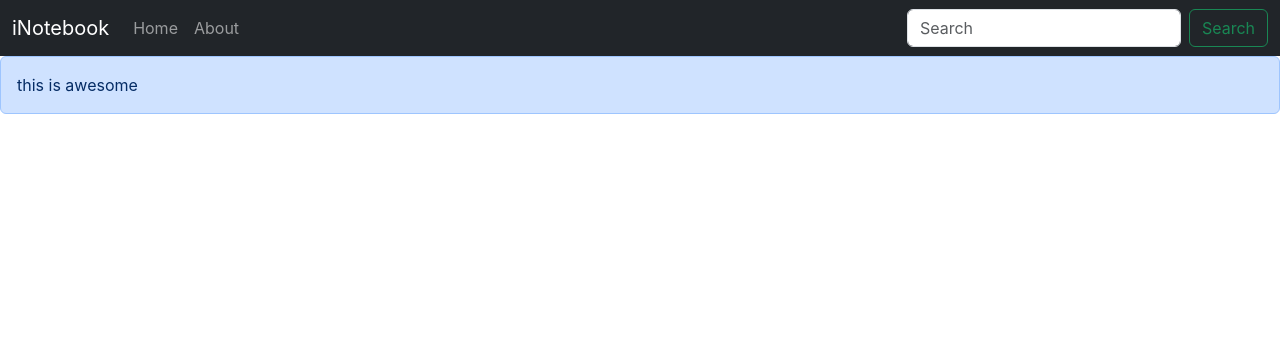
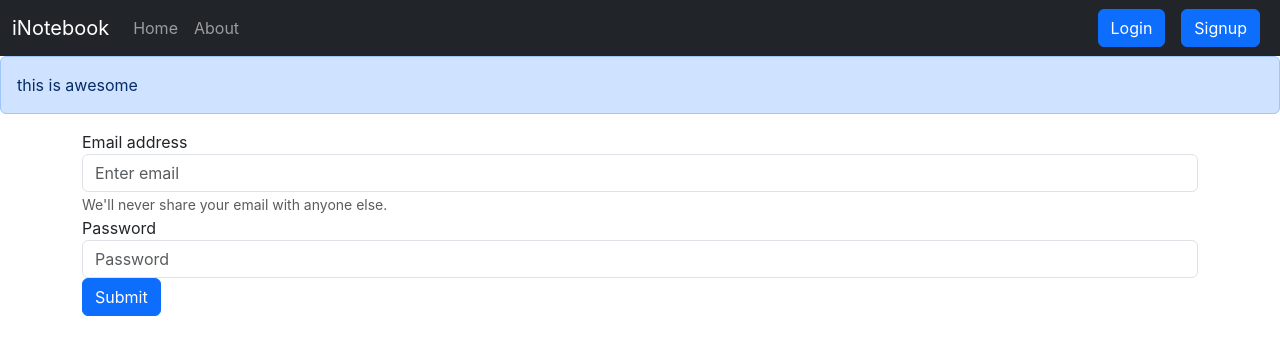
Before and after one commit to salim17/harry-iNotebook, a React (Create React App) app: page /login in a window 1280 px wide. Shown: the top 354 px of the page. Built offline with nearby package versions, Linux system fonts and the light colour scheme.

Commit message:
video 69

```diff
--- a/src/App.js
+++ b/src/App.js
@@ -5,6 +5,8 @@
 import About from "./components/About";
 import NoteState from "./context/notes/NoteState";
 import Alert from "./components/Alert";
+import Login from "./components/Login";
+import Signup from "./components/Signup";
 
 function App() {
   return (
@@ -17,6 +19,8 @@
             <Routes>
               <Route exact path="/" element={<Home />}></Route>
               <Route exact path="/about" element={<About />}></Route>
+              <Route exact path="/login" element={<Login/>}></Route>
+              <Route exact path="/signup" element={<Signup />}></Route>
             </Routes>
           </div>
         </Router>
--- a/src/components/AddNote.js
+++ b/src/components/AddNote.js
@@ -26,7 +26,6 @@
             className="form-control"
             id="title"
             name="title"
-            aria-describedby="titleHelp"
             placeholder="Enter Title"
             onChange={onChange}
             minLength={5}
--- /dev/null
+++ b/src/components/Login.js
@@ -0,0 +1,76 @@
+import React, { useState } from "react";
+import { useNavigate } from "react-router-dom";
+
+const Login = () => {
+
+    const [credentials, setCredentials] = useState({email: "", password: ""});
+
+    let navigate = useNavigate();
+
+    const onChange = (e) => {
+        /* this will update the email and password key with the values of input text,
+         since they are using the same name and the javascript key*/
+         setCredentials({...credentials, [e.target.name]: e.target.value});
+    }
+
+    const handleSubmit = async (e) => {
+        e.preventDefault();
+        console.log("Trying to Login");
+        const response = await fetch("http://localhost:5000/api/auth/login", {
+          method: "POST",
+          headers: {
+            "Content-Type": "application/json"
+          },
+          body: JSON.stringify({ email: credentials.email, password: credentials.password})
+        });
+        const json = await response.json();
+        console.log(json);
+
+        if(json.success) {
+            // save the auth token and redirect
+            localStorage.setItem('token', json.authToken);
+            navigate("/");
+        } else {
+            alert("Invalid Credentials");
+        }
+    }
+  return (
+    <div>
+      <form onSubmit={handleSubmit}>
+        <div className="form-group">
+          <label htmlFor="email">Email address</label>
+          <input
+            type="email"
+            className="form-control"
+            id="email"
+            name="email"
+            aria-describedby="emailHelp"
+            placeholder="Enter email"
+            value={credentials.email}
+            onChange={onChange}
+          />
+          <small id="emailHelp" className="form-text text-muted">
+            We'll never share your email with anyone else.
+          </small>
+        </div>
+        <div className="form-group">
+          <label htmlFor="password">Password</label>
+          <input
+            type="password"
+            className="form-control"
+            id="password"
+            name="password"
+            placeholder="Password"
+            value={credentials.password}
+            onChange={onChange}
+          />
+        </div>
+        <button type="submit" className="btn btn-primary">
+          Submit
+        </button>
+      </form>
+    </div>
+  );
+};
+
+export default Login;
--- a/src/components/Navbar.js
+++ b/src/components/Navbar.js
@@ -37,15 +37,8 @@
             </li>
           </ul>
           <form className="d-flex" role="search">
-            <input
-              className="form-control me-2"
-              type="search"
-              placeholder="Search"
-              aria-label="Search"
-            />
-            <button className="btn btn-outline-success" type="submit">
-              Search
-            </button>
+            <Link  className="btn btn-primary mx-2" role="button" to="/login">Login</Link>
+            <Link  className="btn btn-primary mx-2" role="button" to="signup">Signup</Link>
           </form>
         </div>
       </div>
--- a/src/components/Notes.js
+++ b/src/components/Notes.js
@@ -82,7 +82,6 @@
                     className="form-control"
                     id="etitle"
                     name="etitle"
-                    aria-describedby="etitleHelp"
                     placeholder="Enter Title"
                     onChange={onChange}
                     value={eNote.etitle}
--- /dev/null
+++ b/src/components/Signup.js
@@ -0,0 +1,11 @@
+import React from 'react'
+
+const Signup = () => {
+  return (
+    <div>
+      Signup
+    </div>
+  )
+}
+
+export default Signup
```
Also changed, not shown: 1 other file (tests, documents, lock files or other folders).
